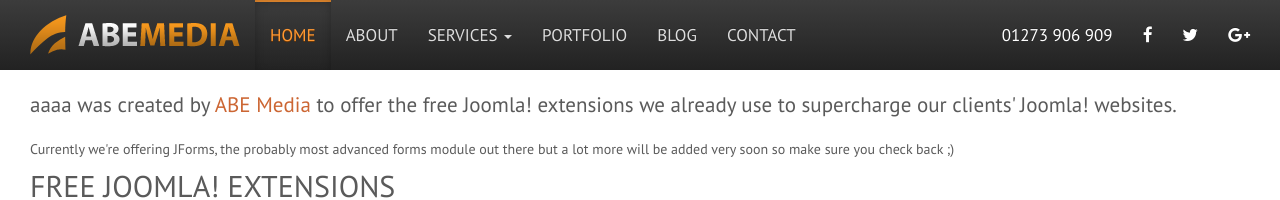
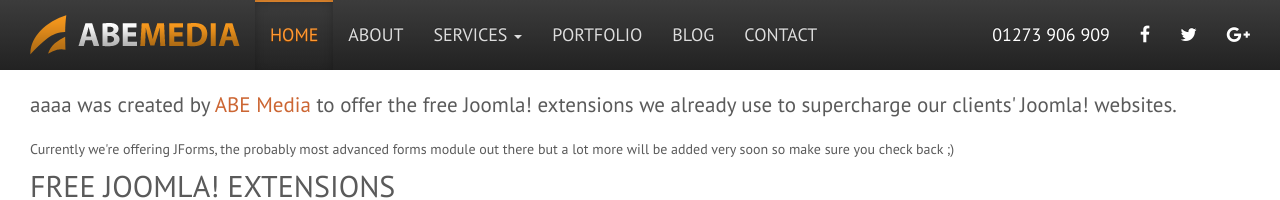
Before and after one commit to abemedia/abemedia.github.io, a Jekyll site: the page built from index.html, in a window 1280 px wide. Shown: the top 200 px of the page. Built offline with Jekyll 4.4.1, drawn with Linux system fonts in a browser that asks for light colours; nearby versions of some CDN libraries.

Commit message:
Update style.css

```diff
--- a/css/style.css
+++ b/css/style.css
@@ -88,7 +88,7 @@
 }
 .navbar .navbar-nav>li>a, .navbar .navbar-right a {
 	color:#ddd;
-	font-size: 18px;
+	font-size: 17px;
 	background-size:100% 200%;
 	text-transform: uppercase;
 }
@@ -137,7 +137,7 @@
 	.navbar .navbar-nav>li>a, .navbar .navbar-right a {
 		padding-top:25px;
 		padding-bottom:25px;
-		font-size: 17px;
+		font-size: 18px;
 	}
 	.navbar .dropdown-menu {
 		left: 0;
```
